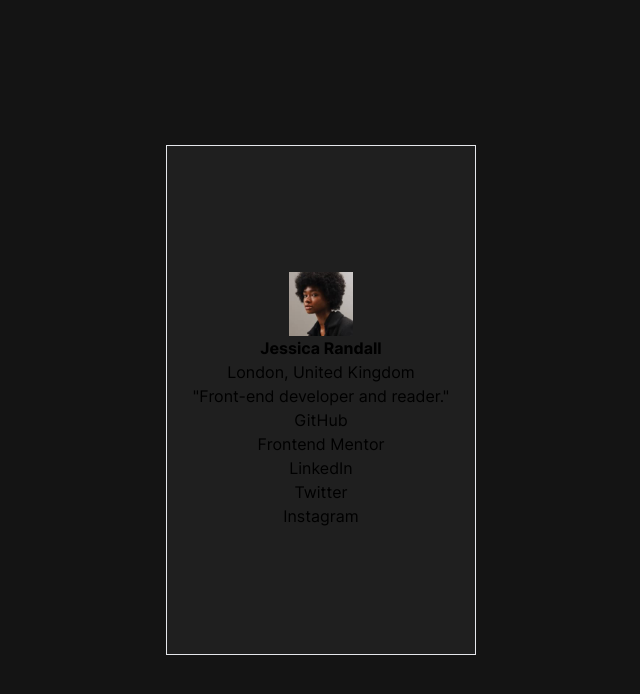
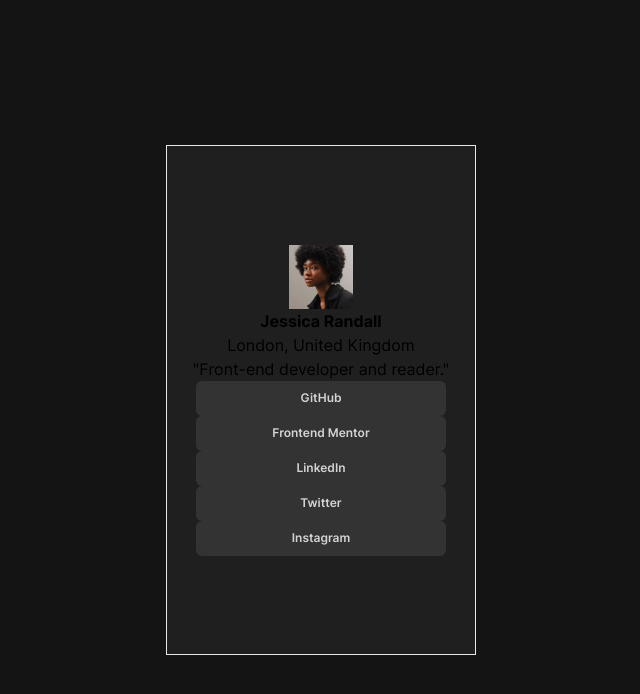
Before and after one commit to mehrnaz98/social-link-profile, a Vue app: page / in a window 1280 px wide. Shown: the top 694 px of the page, without its empty margins (319-959 px from the left). Built offline with nearby package versions, Linux system fonts and the light colour scheme.

Commit message:
Add styles for the button

```diff
--- a/src/components/BaseCard.vue
+++ b/src/components/BaseCard.vue
@@ -15,11 +15,31 @@
     </div>
 
     <div class="flex flex-col">
-      <button>GitHub</button>
-      <button>Frontend Mentor</button>
-      <button>LinkedIn</button>
-      <button>Twitter</button>
-      <button>Instagram</button>
+      <button
+        class="bg-[#333333] w-[250px] h-[35px] text-xs font-semibold text-[#D3D3D3] border-none rounded-md"
+      >
+        GitHub
+      </button>
+      <button
+        class="bg-[#333333] w-[250px] h-[35px] text-xs font-semibold text-[#D3D3D3] border-none rounded-md"
+      >
+        Frontend Mentor
+      </button>
+      <button
+        class="bg-[#333333] w-[250px] h-[35px] text-xs font-semibold text-[#D3D3D3] border-none rounded-md"
+      >
+        LinkedIn
+      </button>
+      <button
+        class="bg-[#333333] w-[250px] h-[35px] text-xs font-semibold text-[#D3D3D3] border-none rounded-md"
+      >
+        Twitter
+      </button>
+      <button
+        class="bg-[#333333] w-[250px] h-[35px] text-xs font-semibold text-[#D3D3D3] border-none rounded-md"
+      >
+        Instagram
+      </button>
     </div>
   </section>
 </template>
```
